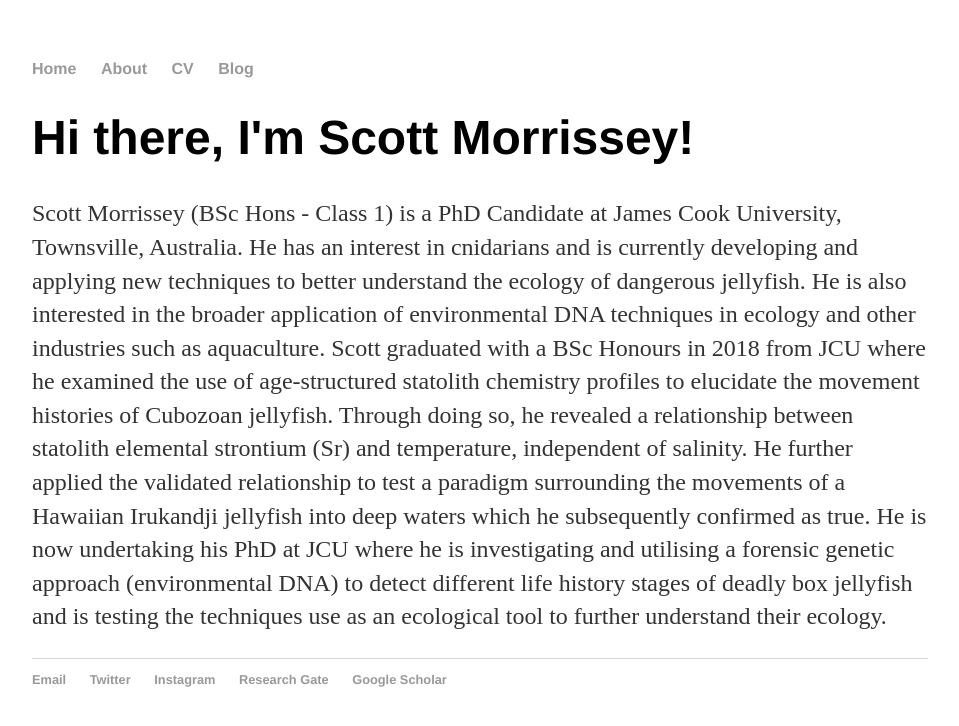
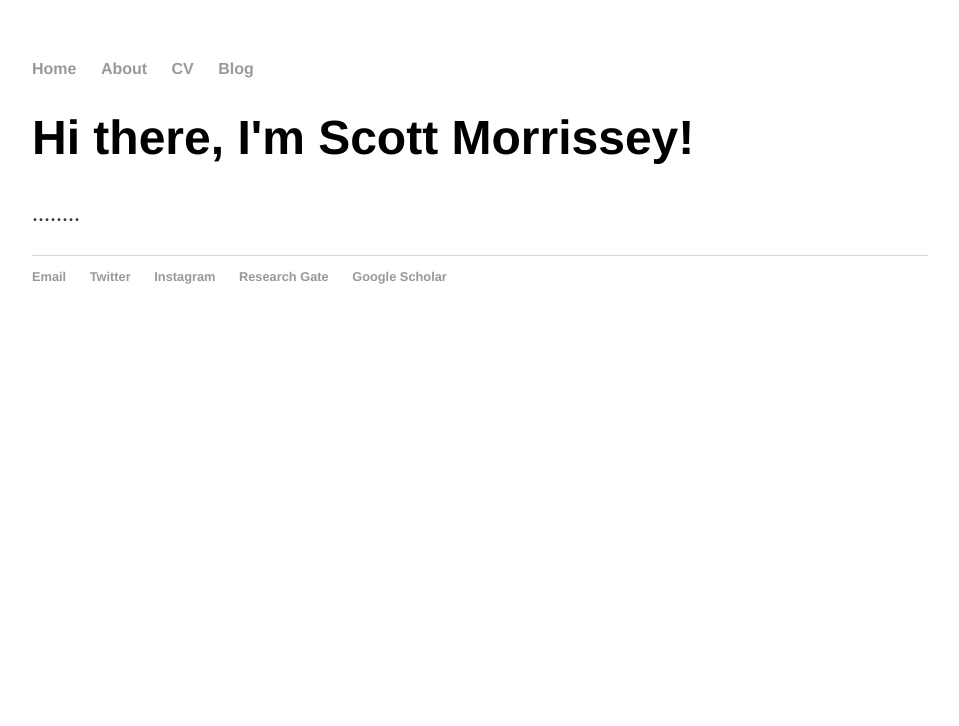
Before and after one commit to ScottJMorrissey/ScottJMorrissey.github.io, a Jekyll site: the page built from About/index.html, in a window 1280 px wide. Shown: the top 726 px of the page, without its empty margins (160-1119 px from the left). Built offline with Jekyll 4.4.1, drawn with Linux system fonts in a browser that asks for light colours.

Commit message:
Update index.html

```diff
--- a/About/index.html
+++ b/About/index.html
@@ -4,7 +4,5 @@ title: About
 ---
 <div class="blurb">
 	<h1>Hi there, I'm Scott Morrissey!</h1>
-	<p>Scott Morrissey (BSc Hons - Class 1) is a PhD Candidate at James Cook University, Townsville, Australia. He has an interest in cnidarians and is currently developing and applying new techniques to better understand the ecology of dangerous jellyfish. He is also interested in the broader application of environmental DNA techniques in ecology and other industries such as aquaculture.
-		Scott graduated with a BSc Honours in 2018 from JCU where he examined the use of age-structured statolith chemistry profiles to elucidate the movement histories of Cubozoan jellyfish. Through doing so, he revealed a relationship between statolith elemental strontium (Sr) and temperature, independent of salinity. He further applied the validated relationship to test a paradigm surrounding the movements of a Hawaiian Irukandji jellyfish into deep waters which he subsequently confirmed as true.
-		He is now undertaking his PhD at JCU where he is investigating and utilising a forensic genetic approach (environmental DNA) to detect different life history stages of deadly box jellyfish and is testing the techniques use as an ecological tool to further understand their ecology.</a></p>
+	<p>........</a></p>
 </div><!-- /.blurb -->
```
